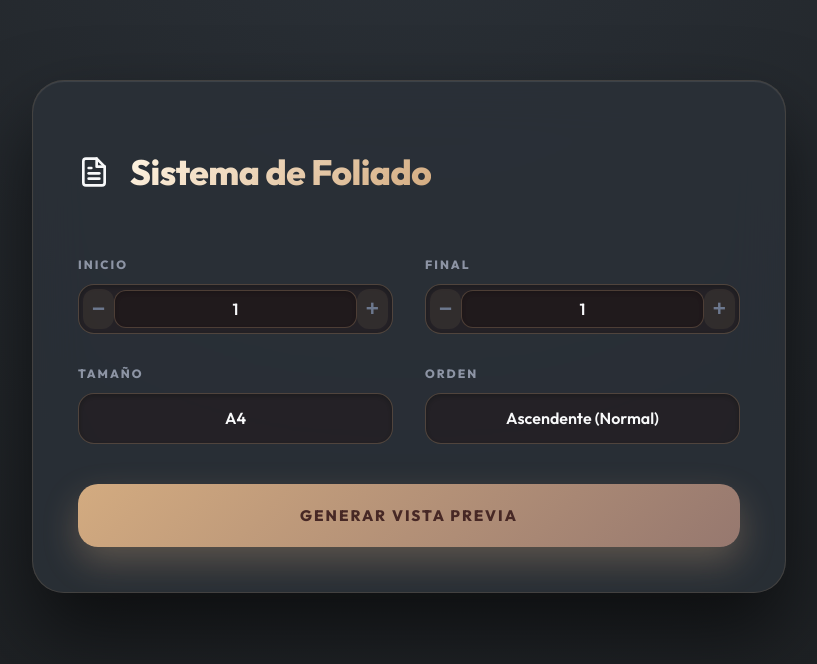
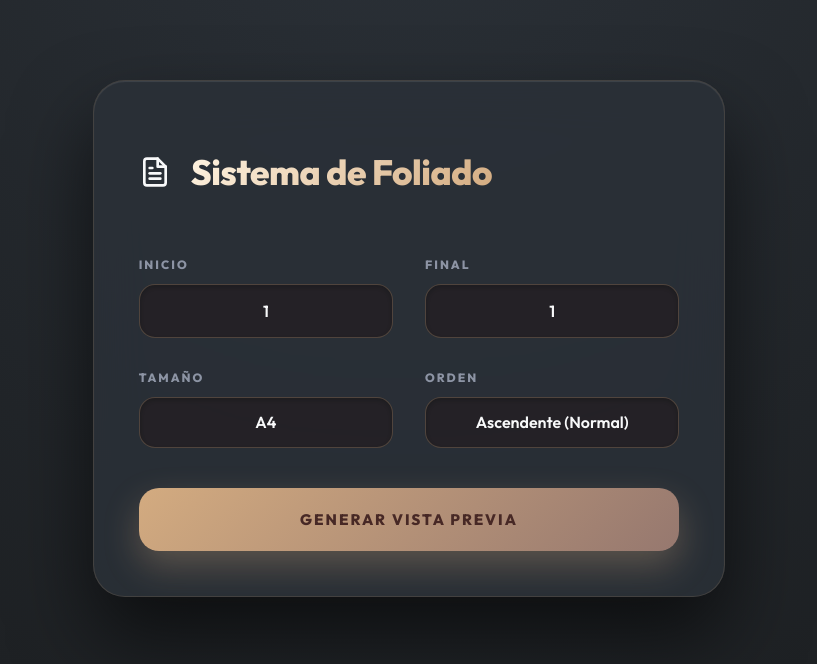
Before and after one commit to virgo4327/Sistema-de-Foliado, a React (Vite) app: page / in a window 1280 px wide. Shown: the top 664 px of the page, without its empty margins (231-1048 px from the left). Built offline with nearby package versions, Linux system fonts and the light colour scheme.

Commit message:
feat: replace increment buttons with direct numeric input and placeholders for better UX

```diff
--- a/src/components/ConfigPanel.jsx
+++ b/src/components/ConfigPanel.jsx
@@ -31,12 +31,11 @@ const ConfigPanel = ({
       <div className={styles.formGrid}>
         <div className={styles.inputGroup}>
           <label>Inicio</label>
-          <div className={styles.numberControl}>
-            <button className={styles.stepBtn} onClick={() => setStartNumber(Math.max(1, startNumber - 1))}>−</button>
           <input
             type="number"
             className={styles.inputField}
-              value={startNumber}
+            placeholder="Ingresar número"
+            value={startNumber === 0 ? '' : startNumber}
             onChange={(e) => {
               const val = e.target.value;
               if (val === '' || val === '-') {
@@ -47,18 +46,15 @@ const ConfigPanel = ({
               }
             }}
           />
-            <button className={styles.stepBtn} onClick={() => setStartNumber(startNumber + 1)}>+</button>
-          </div>
         </div>
 
         <div className={styles.inputGroup}>
           <label>Final</label>
-          <div className={styles.numberControl}>
-            <button className={styles.stepBtn} onClick={() => setEndNumber(Math.max(1, endNumber - 1))}>−</button>
           <input
             type="number"
             className={styles.inputField}
-              value={endNumber}
+            placeholder="Ingresar número"
+            value={endNumber === 0 ? '' : endNumber}
             onChange={(e) => {
               const val = e.target.value;
               if (val === '' || val === '-') {
@@ -69,8 +65,6 @@ const ConfigPanel = ({
               }
             }}
           />
-            <button className={styles.stepBtn} onClick={() => setEndNumber(endNumber + 1)}>+</button>
-          </div>
         </div>
 
         <div className={styles.inputGroup}>
```
Lines whose indentation alone changed are shown as unchanged.
